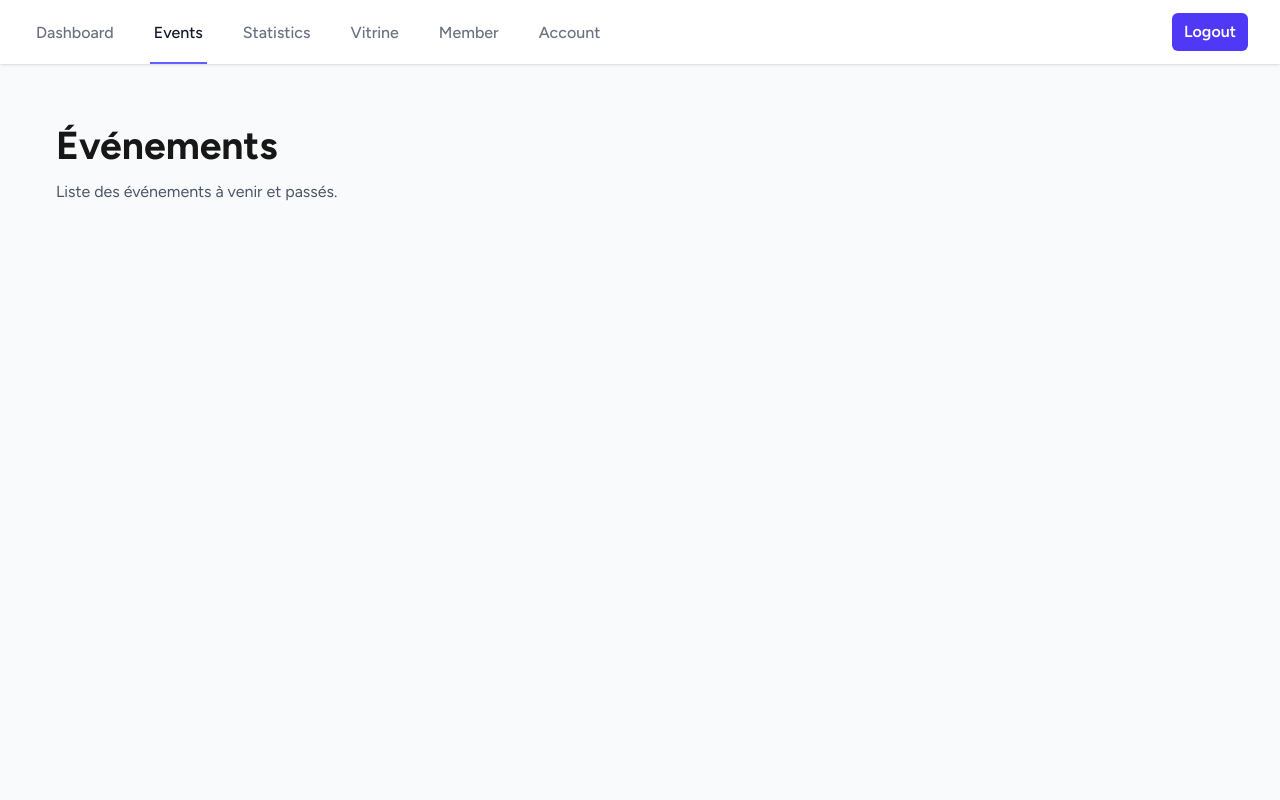
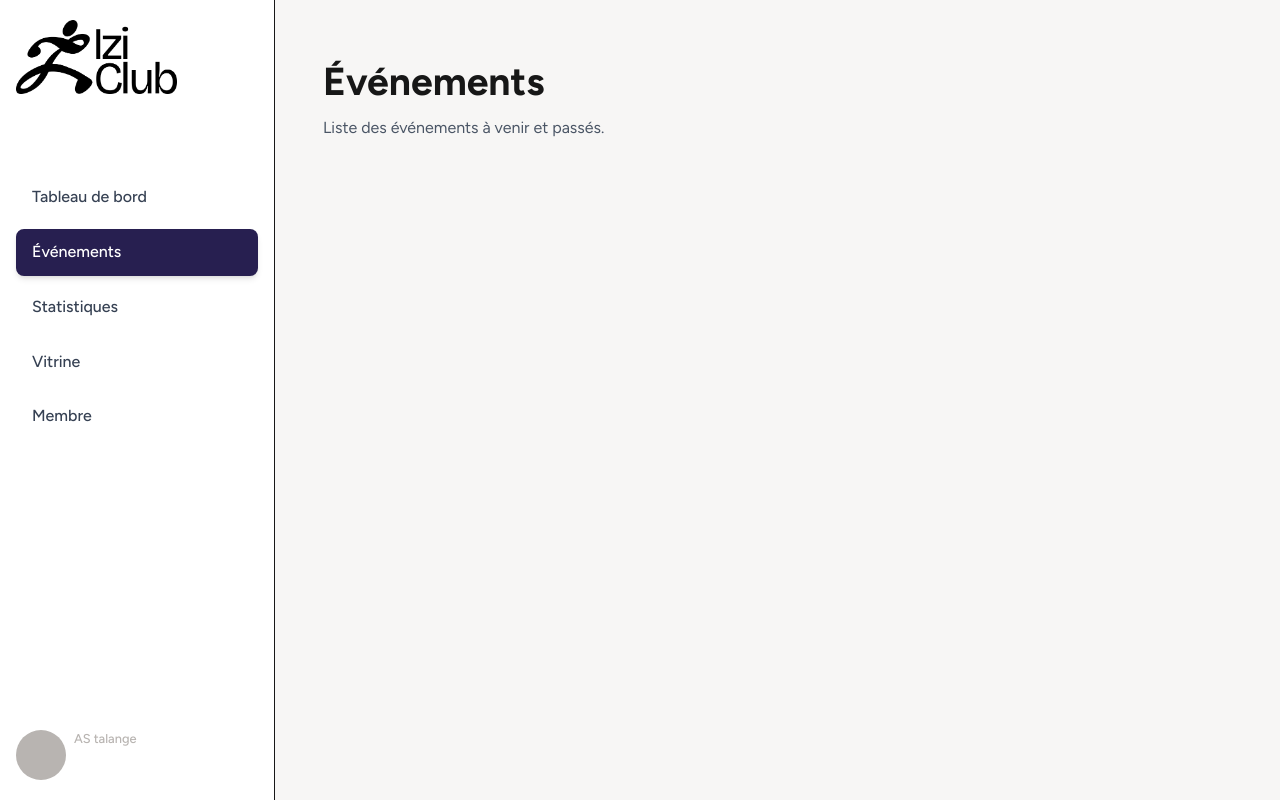
Before and after one commit to iziClub/eip-project, a Next.js app in the folder monorepo/apps/web/: page /events in a window 1280 px wide. Built offline with nearby package versions, Linux system fonts and the light colour scheme; no server answers.

Commit message:
feat(auth): create login with mock, simple navbar, simple rooting

```diff
--- a/monorepo/apps/web/package.json
+++ b/monorepo/apps/web/package.json
@@ -10,6 +10,7 @@
     "lint": "next lint"
   },
   "dependencies": {
+    "axios": "^1.13.2",
     "next": "15.3.5",
     "react": "^19.0.0",
     "react-dom": "^19.0.0",
--- a/monorepo/apps/web/src/app/(protected)/dashboard/page.tsx
+++ b/monorepo/apps/web/src/app/(protected)/dashboard/page.tsx
@@ -1,8 +1,10 @@
 export default function DashboardPage() {
   return (
-    <div className="p-6">
-      <h1 className="text-2xl font-bold">Dashboard</h1>
-      <p className="text-gray-600 mt-2">Bienvenue sur ton tableau de bord.</p>
+    <div className="grid-layout grid-gap">
+      <div className="el-container col-span-4 text-black">
+        <h1 className="text-2xl font-bold">Dashboard</h1>
+        <p className="text-gray-600 mt-2">Bienvenue sur ton tableau de bord.</p>
+      </div>
     </div>
   );
 }
--- a/monorepo/apps/web/src/app/(protected)/layout.tsx
+++ b/monorepo/apps/web/src/app/(protected)/layout.tsx
@@ -1,57 +1,12 @@
 'use client';
 
-import { useAuth } from '@/contexts/AuthContext';
-import Link from 'next/link';
-import { usePathname } from 'next/navigation';
+import Navbar from '@/components/layouts/Navbar';
 
 export default function ProtectedLayout({ children }: { children: React.ReactNode }) {
-  const { user, logout } = useAuth();
-  const pathname = usePathname();
-
-  const navigation = [
-    { name: 'Dashboard', href: '/dashboard' },
-    { name: 'Events', href: '/events' },
-    { name: 'Statistics', href: '/statistics' },
-    { name: 'Vitrine', href: '/vitrine' },
-    { name: 'Member', href: '/member' },
-    { name: 'Account', href: '/account' },
-  ];
-
   return (
-    <div className="min-h-screen bg-gray-50">
-      <nav className="bg-white shadow">
-        <div className="mx-auto max-w-7xl px-4 sm:px-6 lg:px-8">
-          <div className="flex h-16 justify-between">
-            <div className="flex">
-              <div className="flex space-x-8">
-                {navigation.map((item) => (
-                  <Link
-                    key={item.name}
-                    href={item.href}
-                    className={`inline-flex items-center border-b-2 px-1 pt-1 text-sm font-medium ${
-                      pathname === item.href
-                        ? 'border-indigo-500 text-gray-900'
-                        : 'border-transparent text-gray-500 hover:border-gray-300 hover:text-gray-700'
-                    }`}
-                  >
-                    {item.name}
-                  </Link>
-                ))}
-              </div>
-            </div>
-            <div className="flex items-center space-x-4">
-              <span className="text-sm text-gray-700">{user?.name}</span>
-              <button
-                onClick={logout}
-                className="rounded-md bg-indigo-600 px-3 py-2 text-sm font-semibold text-white hover:bg-indigo-500"
-              >
-                Logout
-              </button>
-            </div>
-          </div>
-        </div>
-      </nav>
-      <main className="mx-auto max-w-7xl px-4 sm:px-6 lg:px-8 py-8">
+    <div className="min-h-screen bg-grey-1">
+      <Navbar />
+      <main className="ml-[275px] p-8 grid-container">
         {children}
       </main>
     </div>
--- a/monorepo/apps/web/src/app/(protected)/vitrine/page.tsx
+++ b/monorepo/apps/web/src/app/(protected)/vitrine/page.tsx
@@ -1,8 +1,15 @@
+"use client";
+
+import Button from "@/components/ui/Button";
+
 export default function VitrinePage() {
   return (
-    <div className="p-6">
-      <h1 className="text-2xl font-bold">Vitrine</h1>
-      <p className="text-gray-600 mt-2">Page de présentation et mise en avant.</p>
+    <div className="p-6 grid-layout grid-gap">
+      <div className="el-container col-span-7">
+        <div className="flex flex-row">
+
+        </div>
+      </div>
     </div>
   );
 }
--- a/monorepo/apps/web/src/app/globals.css
+++ b/monorepo/apps/web/src/app/globals.css
@@ -21,7 +21,7 @@
 
   /* error */
   --color-error-primary: #cc1e1e;
-  --color-error-secondary: #fff0f0;
+  --color-error-secondary:  ;
 
   /* accent */
 
@@ -76,6 +76,10 @@
   .grid-gap {
     @apply gap-6
   }
+
+  .el-container {
+    @apply rounded-[10px] px-[35px] py-[25px] bg-white
+  }
 }
 
 @media (prefers-color-scheme: dark) {
--- /dev/null
+++ b/monorepo/apps/web/src/components/layouts/Navbar.tsx
@@ -0,0 +1,56 @@
+"use client"
+
+import Link from "next/link";
+import { usePathname } from "next/navigation";
+import { useAuth } from "@/contexts/AuthContext";
+
+export default function Navbar() {
+    const pathname = usePathname();
+    const { user } = useAuth();
+
+    const navigation = [
+        { name: 'Tableau de bord', href: '/dashboard', icon: '' },
+        { name: 'Événements', href: '/events', icon: '' },
+        { name: 'Statistiques', href: '/statistics', icon: '' },
+        { name: 'Vitrine', href: '/vitrine', icon: '' },
+        { name: 'Membre', href: '/members', icon: '' },
+    ];
+
+    return (
+        <nav className="fixed h-screen w-[275px] bg-white flex flex-col px-4 py-5 border-r justify-between">
+            <div className="">
+                <img src="/logo/logo-bw.png" alt="Logo" className="w-2/3" />
+                <div className="pt-20 space-y-2">
+                    {navigation.map(({ name, href }) => {
+                        const isActive = pathname === href;
+                        return (
+                            <Link
+                                key={name}
+                                href={href}
+                                className={`
+                                    block py-3 px-4 rounded-lg font-medium transition-all duration-200 text-sm
+                                    ${isActive
+                                        ? 'bg-primary text-white shadow-md'
+                                        : 'text-gray-700 hover:bg-gray-100 hover:text-gray-900'
+                                    }
+                                `}
+                            >
+                                {name}
+                            </Link>
+                        );
+                    })}
+                </div>
+            </div>
+            <div className="flex flex-row">
+                <div className="flex flex-row gap-2">
+                    <span className="w-[50px] aspect-square bg-grey-3 rounded-full"></span>
+                    <div className="flex flex-col">
+                        <span className="text-sm text-black">{user?.firstName} {user?.firstName}</span>
+                        <span className="text-xs text-grey-3 font-medium">AS talange</span>
+                    </div>
+                </div>
+                <div className=""></div>
+            </div>
+        </nav>
+    );
+}
--- a/monorepo/apps/web/src/components/ui/PasswordInput.tsx
+++ b/monorepo/apps/web/src/components/ui/PasswordInput.tsx
@@ -1,6 +1,6 @@
 "use client";
 
-import React, { useState, useMemo } from 'react';
+import React, { useMemo } from 'react';
 import TextInput from './TextInput';
 
 interface PasswordRequirement {
--- a/monorepo/apps/web/src/contexts/AuthContext.tsx
+++ b/monorepo/apps/web/src/contexts/AuthContext.tsx
@@ -2,11 +2,14 @@
 
 import { createContext, useContext, useState, useEffect, ReactNode } from 'react';
 import { useRouter } from 'next/navigation';
+import api from '@/lib/axios';
+import { AxiosError } from 'axios';
+import toast from 'react-hot-toast';
 
 interface User {
-  id: string;
+  firstName: string;
+  lastName: string;
   email: string;
-  name: string;
 }
 
 interface AuthContextType {
@@ -29,37 +32,115 @@ export function AuthProvider({ children }: { children: ReactNode }) {
 
   const checkAuth = async () => {
     try {
-      // Check if user is authenticated
-      const response = await fetch('/api/auth/me');
-      if (response.ok) {
-        const userData = await response.json();
-        setUser(userData);
+      const token = localStorage.getItem('auth_token');
+      const savedUser = localStorage.getItem('user');
+
+      if (token && savedUser) {
+        setUser(JSON.parse(savedUser));
+        // Optionnel : vérifier la validité du token avec l'API
+        // const response = await api.get('/auth/me');
+        // setUser(response.data.user);
       }
     } catch (error) {
       console.error('Auth check failed:', error);
+      localStorage.removeItem('auth_token');
+      localStorage.removeItem('user');
     } finally {
       setIsLoading(false);
     }
   };
 
   const login = async (email: string, password: string) => {
-    const response = await fetch('/api/auth/login', {
-      method: 'POST',
-      headers: { 'Content-Type': 'application/json' },
-      body: JSON.stringify({ email, password }),
-    });
+    const MOCK_MODE = true; // <-- active/désactive facilement
 
-    if (!response.ok) throw new Error('Login failed');
+    if (MOCK_MODE) {
+      const fakeUser = {
+        firstName: "John",
+        lastName: "Doe",
+        email,
+      };
 
-    const userData = await response.json();
-    setUser(userData);
-    router.push('/dashboard');
+      // Simule un token
+      const fakeToken = "mocked_token_123";
+
+      localStorage.setItem("auth_token", fakeToken);
+      // Set a cookie so Next.js middleware (which runs server-side) can read it.
+      try {
+        // cookie name matches what middleware expects: 'auth-token'
+        document.cookie = `auth-token=${fakeToken}; path=/; max-age=${60 * 60 * 24 * 7}`;
+      } catch (e) {
+        console.warn('Could not set auth cookie (client environment):', e);
+      }
+      localStorage.setItem("user", JSON.stringify(fakeUser));
+
+      setUser(fakeUser);
+      toast.success(`Bienvenue ${fakeUser.firstName} !`);
+      console.log("caca");
+
+      router.push("/dashboard");
+      return;
+    } else {
+        try {
+          const response = await api.post('/auth/login', {
+            email,
+            password,
+          });
+
+          const { user, token } = response.data;
+
+              localStorage.setItem('auth_token', token.value);
+              try {
+                // Ensure cookie name matches middleware: 'auth-token'
+                document.cookie = `auth-token=${token.value}; path=/; max-age=${60 * 60 * 24 * 7}`;
+              } catch (e) {
+                console.warn('Could not set auth cookie (client environment):', e);
+              }
+          localStorage.setItem('user', JSON.stringify(user));
+
+          setUser(user);
+          toast.success(`Bienvenue ${user.firstName} !`);
+          router.push('/dashboard');
+        } catch (error: unknown) {
+            console.error("Login error:", error);
+
+            if (error instanceof AxiosError) {
+              const status = error.response?.status;
+
+              if (status === 401) {
+                throw new Error("Email ou mot de passe incorrect");
+              } else if (status === 422) {
+                throw new Error("Veuillez vérifier vos informations");
+              } else {
+                throw new Error("Une erreur est survenue. Veuillez réessayer.");
+              }
+            }
+
+            // Si ce n'est même pas une erreur Axios
+            throw new Error("Une erreur inconnue est survenue.");
+          }
+    }
   };
 
   const logout = async () => {
-    await fetch('/api/auth/logout', { method: 'POST' });
-    setUser(null);
-    router.push('/login');
+    try {
+      // Appel optionnel à l'API pour invalider le token côté serveur
+      await api.post('/auth/logout');
+    } catch (error) {
+      console.error('Logout error:', error);
+    } finally {
+      localStorage.removeItem('auth_token');
+      localStorage.removeItem('user');
+      try {
+        // Remove cookie on logout
+        document.cookie = 'auth-token=; Max-Age=0; path=/';
+      } catch (e: unknown) {
+        console.log('Could not remove auth cookie (client environment):', e);
+        // ignore
+      }
+      setUser(null);
+      router.push('/login');
+      toast.success('Déconnexion réussie');
+    }
   };
 
   return (
--- /dev/null
+++ b/monorepo/apps/web/src/lib/axios.ts
@@ -0,0 +1,36 @@
+import axios from 'axios';
+
+const api = axios.create({
+  baseURL: process.env.NEXT_PUBLIC_API_URL || 'http://localhost:3333', // Adapte l'URL selon ton API
+  headers: {
+    'Content-Type': 'application/json',
+  },
+});
+
+api.interceptors.request.use(
+  (config) => {
+    const token = localStorage.getItem('auth_token');
+    if (token) {
+      config.headers.Authorization = `Bearer ${token}`;
+    }
+    return config;
+  },
+  (error) => {
+    return Promise.reject(error);
+  }
+);
+
+api.interceptors.response.use(
+  (response) => response,
+  (error) => {
+    if (error.response?.status === 401) {
+      // Token invalide ou expiré
+      localStorage.removeItem('auth_token');
+      localStorage.removeItem('user');
+      window.location.href = '/login';
+    }
+    return Promise.reject(error);
+  }
+);
+
+export default api;
```
Also changed, not shown: monorepo/apps/web/src/app/(auth)/login/page.tsx (+65 -26 lines), monorepo/apps/web/src/components/ui/Button.tsx (+5 -3 lines), monorepo/apps/web/public/logo/logo-bw.png (added), 1 other file (tests, documents, lock files or other folders).
